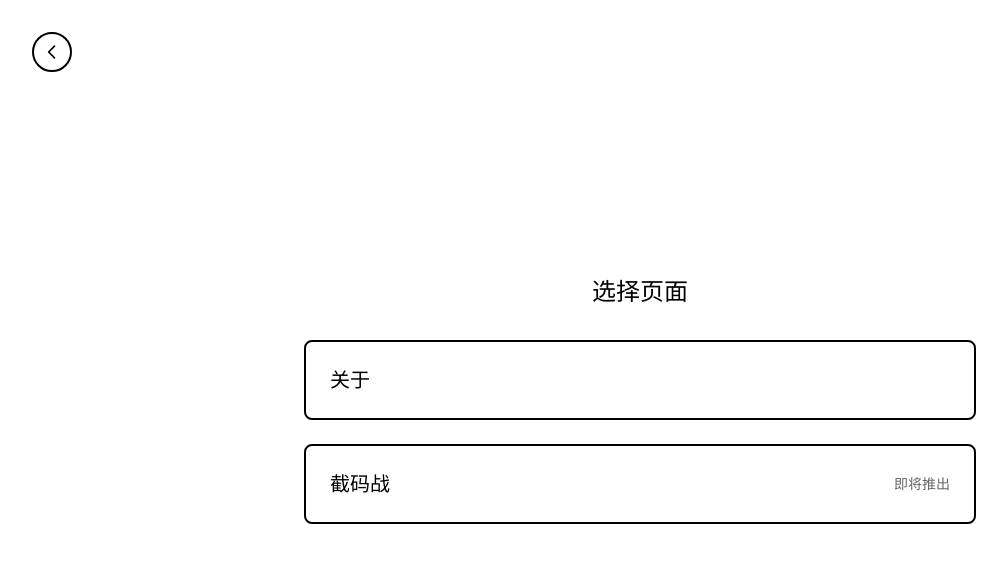
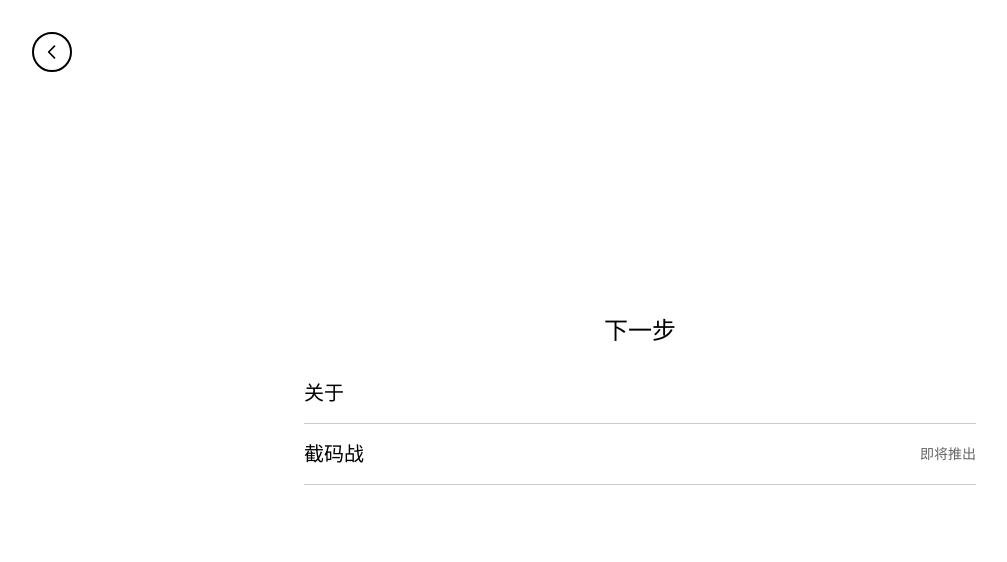
Before and after one commit to Endoctrine/endoctrine.github.io, a Vue app: page / in a window 1280 px wide. Both pictures are taken after a click on the button "进入列表". Shown: the top 562 px of the page, without its empty margins (0-1007 px from the left). Built offline with nearby package versions, Linux system fonts and the light colour scheme.

Commit message:
[chore] change page item style.

```diff
--- a/src/App.vue
+++ b/src/App.vue
@@ -38,15 +38,15 @@
       </button>
 
       <!-- 列表容器 -->
-      <div class="w-full max-w-2xl space-y-6 animate-fade-in-up">
-        <h2 class="text-2xl font-light mb-8 text-center">选择页面</h2>
+      <div class="w-full max-w-2xl space-y-4 animate-fade-in-up">
+        <h2 class="text-2xl font-light mb-8 text-center">下一步</h2>
 
         <!-- 列表项 - 关于 -->
         <div
-          class="group border-2 border-black dark:border-white p-6 rounded-lg cursor-pointer hover:bg-black dark:hover:bg-white hover:text-white dark:hover:text-black transition-all duration-300"
+          class="group border-b border-black/20 dark:border-white/20 pb-4 cursor-pointer transition-all duration-300"
           @click="openPage('about')"
         >
-          <div class="flex items-center justify-between">
+          <div class="flex items-center justify-between group-hover:font-bold transition-all duration-300">
             <span class="text-xl font-light">关于</span>
             <svg class="w-5 h-5 opacity-0 group-hover:opacity-100 transform translate-x-2 group-hover:translate-x-0 transition-all duration-300" fill="none" stroke="currentColor" viewBox="0 0 24 24">
               <path stroke-linecap="round" stroke-linejoin="round" stroke-width="2" d="M9 5l7 7-7 7"></path>
@@ -56,10 +56,10 @@
 
         <!-- 列表项 - 截码战 -->
         <div
-          class="group border-2 border-black dark:border-white p-6 rounded-lg cursor-pointer hover:bg-black dark:hover:bg-white hover:text-white dark:hover:text-black transition-all duration-300 relative overflow-hidden"
+          class="group border-b border-black/20 dark:border-white/20 pb-4 cursor-pointer transition-all duration-300 relative overflow-hidden"
           @click="openPage('codewar')"
         >
-          <div class="flex items-center justify-between">
+          <div class="flex items-center justify-between group-hover:font-bold transition-all duration-300">
             <span class="text-xl font-light">截码战</span>
             <span class="text-sm opacity-60 ml-4">即将推出</span>
           </div>
@@ -113,7 +113,7 @@
 
             <!-- 简介 -->
             <div class="opacity-80 text-sm leading-relaxed mt-4">
-              一个正在探索技术边界的开发者，热衷于创造有意思的工具和项目。
+                Ciallo～(∠·ω< )⌒★
             </div>
           </div>
         </div>
```
